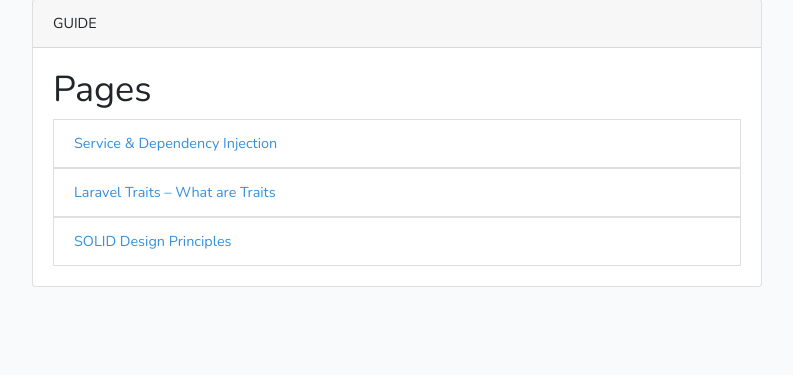
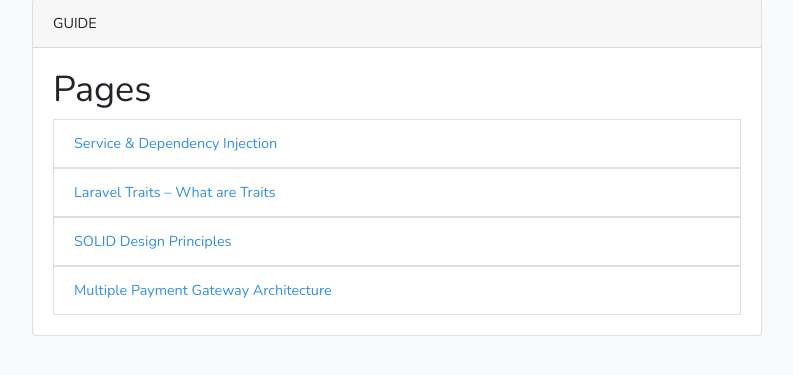
Before and after one commit to er-arunyadav/laravelgarden, a Laravel app: page /dashboard in a window 1280 px wide. Shown: the part 80-455 px from the top of the page, without its empty margins (243-1036 px from the left). Run offline with Laravel 8, Linux system fonts and the light colour scheme.

Commit message:
add multiple payment gateway architecture menu added into Dashboard index menu

```diff
--- a/app/Providers/AppServiceProvider.php
+++ b/app/Providers/AppServiceProvider.php
@@ -19,7 +19,7 @@
     public function register()
     {
         $this->app->singleton(PaymentGatewayContract::class, function ($app) {
-            if(request()->has('payment_type') && request()->payment_type == 'credit'){
+            if(request()->payment_type == 'credit'){
                 return new CreditPaymentGateway('usd');
             }
             return new BankPaymentGateway('usd');
--- a/resources/views/dashboard.blade.php
+++ b/resources/views/dashboard.blade.php
@@ -19,6 +19,9 @@
                         <a href="{{ route('solid') }}">
                             <li class="list-group-item">SOLID Design Principles</li>
                         </a>
+                        <a href="{{ route('pay') }}">
+                            <li class="list-group-item">Multiple Payment Gateway Architecture</li>
+                        </a>
                     </ul>
                 </div>
             </div>
--- a/routes/web.php
+++ b/routes/web.php
@@ -30,5 +30,5 @@
 Route::get('dashboard', [DashboardController::class, 'index'])->name('dashboard');
 Route::get('traits', [ServiceController::class, 'traits'])->name('traits');
 Route::get('solid-design-principles', [ServiceController::class, 'solid'])->name('solid');
-Route::view('pay', 'topics.gateway');
+Route::view('pay', 'topics.gateway')->name('pay');
 Route::post('pay/store', [PayOrderController::class, 'store'])->name('pay.store');
```
